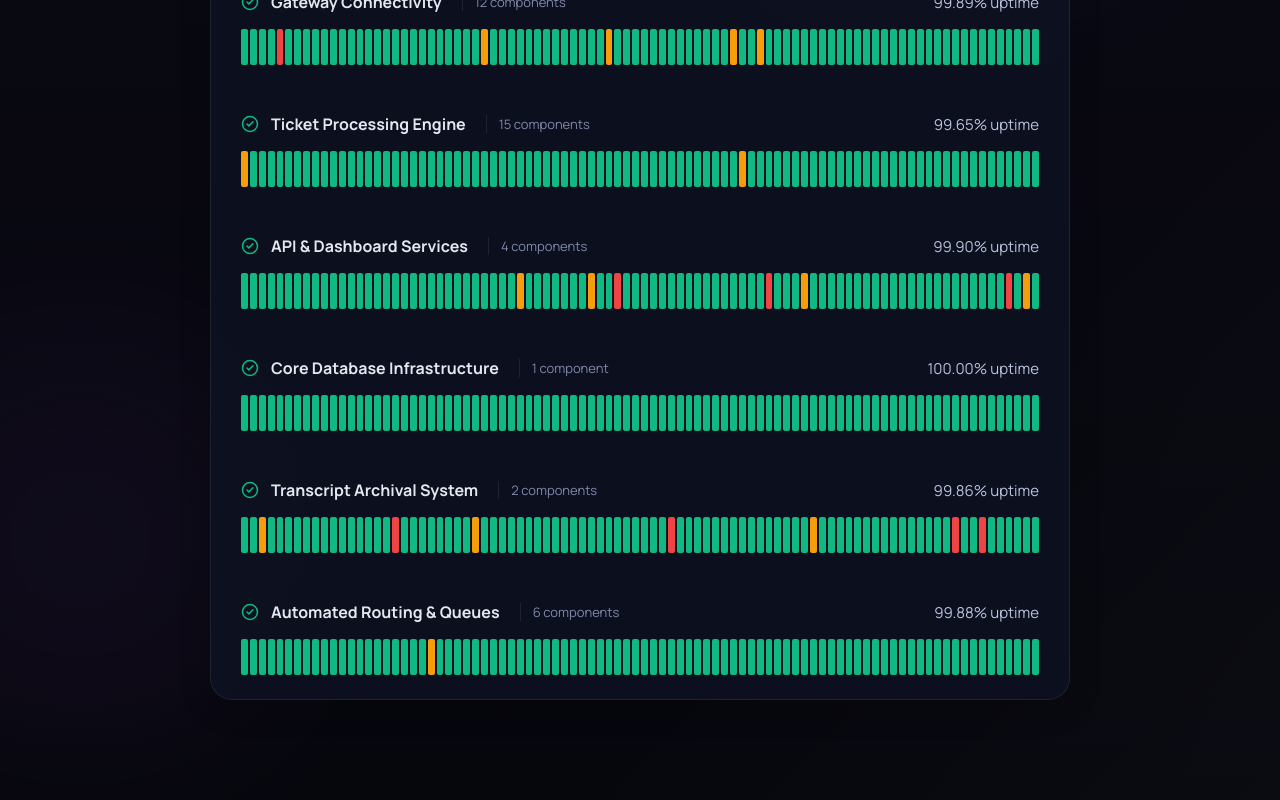
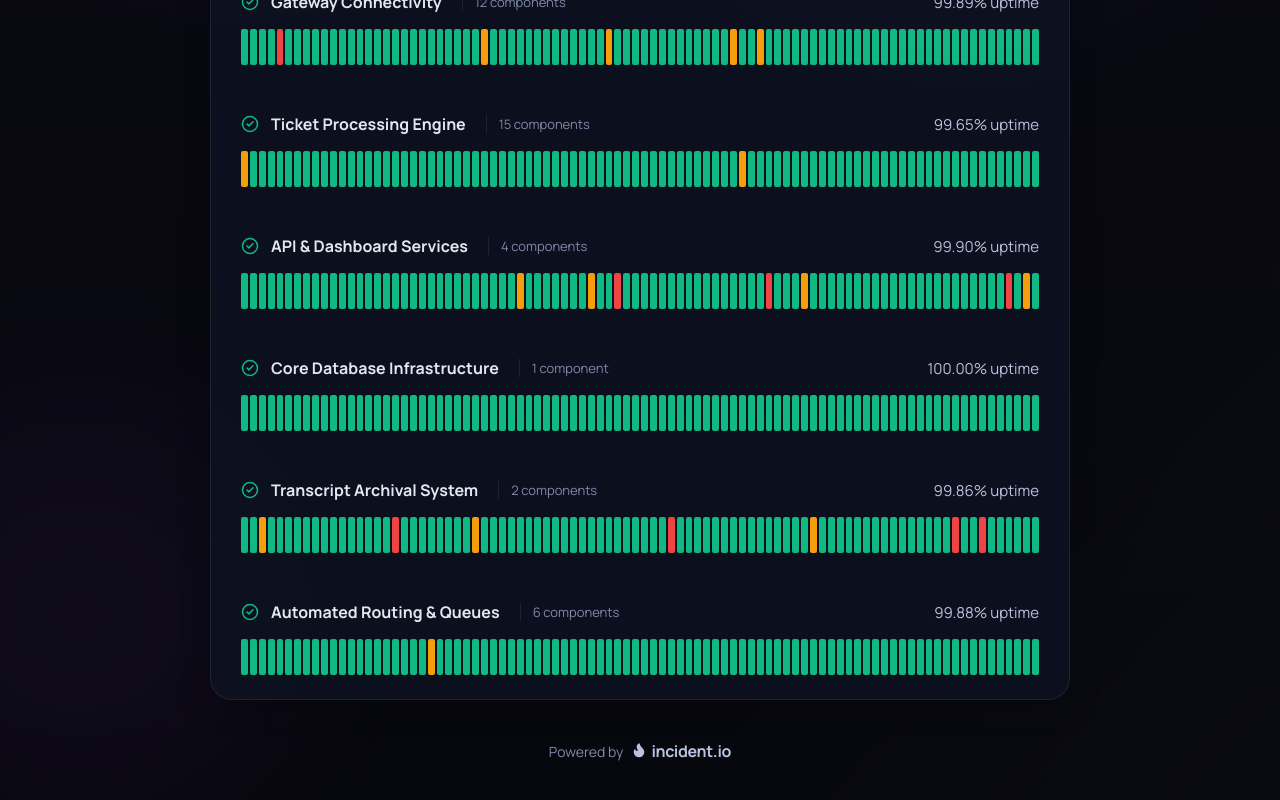
Before and after one commit to SyncInk/syncink-discord-ticket.bot, a React (Vite) app in the folder dashboard/: page /status in a window 1280 px wide. Shown: the part 687-1487 px from the top of the page. Built offline with nearby package versions, Linux system fonts and the light colour scheme; no server answers.

Commit message:
feat: add powered by incident.io footer badge

```diff
--- a/dashboard/src/pages/StatusPage.css
+++ b/dashboard/src/pages/StatusPage.css
@@ -393,3 +393,27 @@
       margin-top: 16px;
     }
   }
+.status-powered-by {
+  display: flex;
+  align-items: center;
+  justify-content: center;
+  gap: 8px;
+  margin-top: 40px;
+  margin-bottom: 20px;
+}
+.powered-text {
+  color: var(--text-muted);
+  font-size: 14px;
+}
+.powered-logo {
+  display: flex;
+  align-items: center;
+  gap: 4px;
+  color: var(--text-soft);
+  font-size: 16px;
+  font-weight: 700;
+  letter-spacing: -0.02em;
+}
+.powered-logo svg {
+  margin-top: -2px;
+}
--- a/dashboard/src/pages/StatusPage.jsx
+++ b/dashboard/src/pages/StatusPage.jsx
@@ -1,5 +1,5 @@
 import React, { useMemo } from 'react';
-import { Activity, CheckCircle2, AlertCircle, AlertTriangle, ChevronDown } from 'lucide-react';
+import { Activity, CheckCircle2, AlertCircle, AlertTriangle, ChevronDown, Flame } from 'lucide-react';
 import MarketingFrame from '../components/MarketingFrame';
 import './StatusPage.css';
 
@@ -191,6 +191,14 @@ export default function StatusPage({ user }) {
             })}
           </div>
         </div>
+
+        <div className="status-powered-by">
+          <span className="powered-text">Powered by</span>
+          <div className="powered-logo">
+            <Flame size={16} fill="currentColor" />
+            <strong>incident.io</strong>
+          </div>
+        </div>
       </div>
     </MarketingFrame>
   );
```
